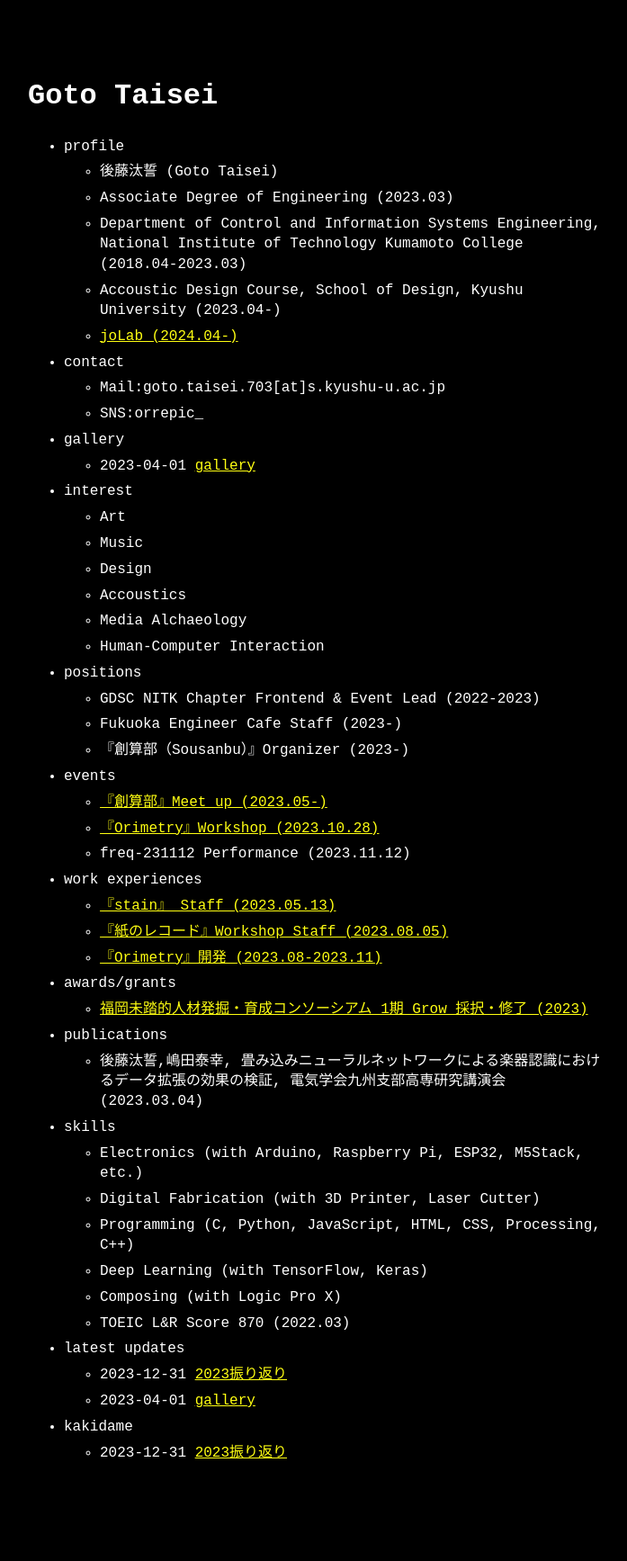
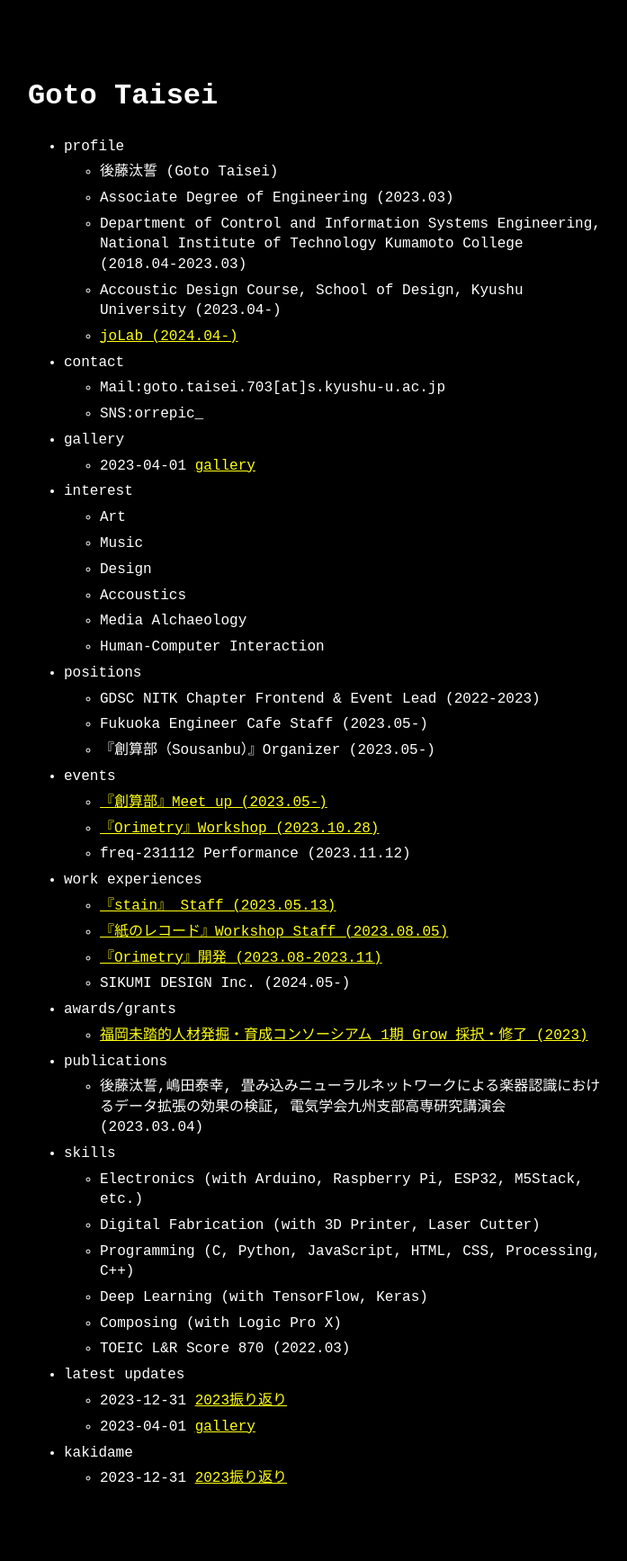
Before and after one commit to orrepic/orrepic.github.io, a Jekyll site: the page built from index.md, in a window 1280 px wide. Shown: the whole page at 90% size, without its empty margins (289-986 px from the left). Built offline with Jekyll 4.4.1, drawn with Linux system fonts in a browser that asks for light colours; before the commit the page ends 1706 px from its top, so only the background shows below that.

Commit message:
add workexp

```diff
--- a/_data/menu.yml
+++ b/_data/menu.yml
@@ -35,8 +35,8 @@ entries:
   - title: positions
     entries:
       - title: GDSC NITK Chapter Frontend & Event Lead (2022-2023)
-      - title: Fukuoka Engineer Cafe Staff (2023-)
-      - title: 『創算部（Sousanbu）』Organizer (2023-)
+      - title: Fukuoka Engineer Cafe Staff (2023.05-)
+      - title: 『創算部（Sousanbu）』Organizer (2023.05-)
         # url: https://sousanbu.connpass.com/
 
   - title: events
@@ -55,6 +55,7 @@ entries:
         url: https://www.design.kyushu-u.ac.jp/pages/daikoukai/
       - title: 『Orimetry』開発 (2023.08-2023.11)
         url: https://note.com/mitou_fukuoka/n/na8d9210137fd?sub_rt=share_pw
+      - title: SIKUMI DESIGN Inc. (2024.05-)
 
   - title: awards/grants
     entries:
```
Also changed, not shown: 2 other files.
